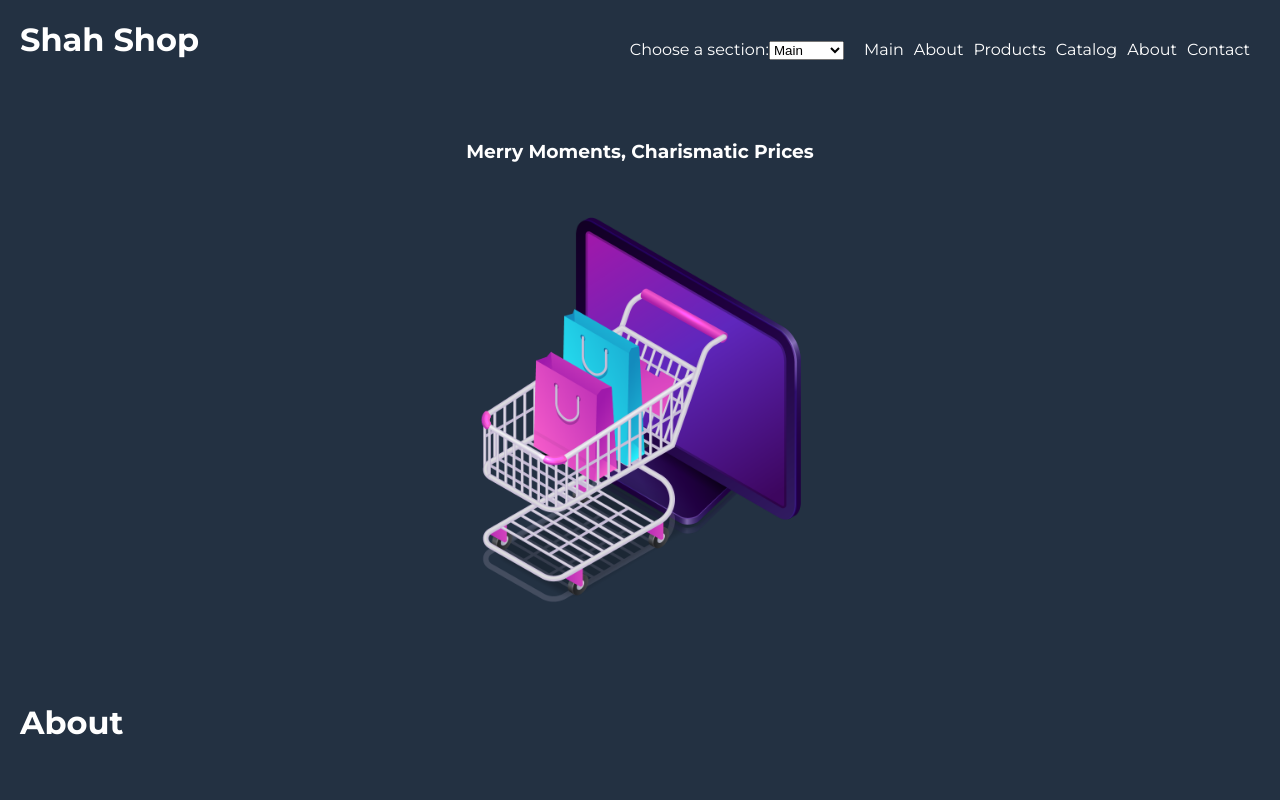
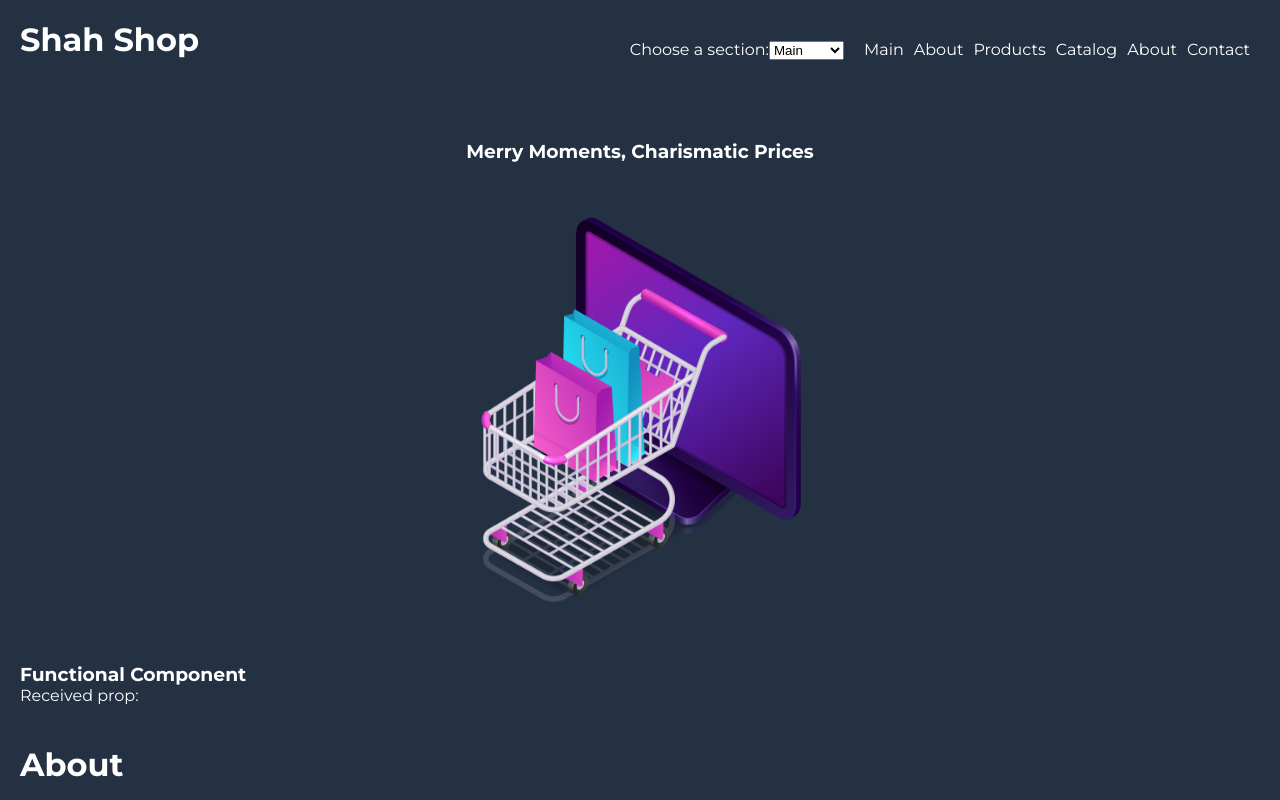
Before and after one commit to shahruhabd/react-final, a React (Create React App) app: page / in a window 1280 px wide. Shown: the top 800 px of the page. Built offline with nearby package versions, Linux system fonts and the light colour scheme; a web font is replaced by a local one.

Commit message:
создали функциональные и классовые компоненты

```diff
--- /dev/null
+++ b/src/components/FunctionalComponent.js
@@ -0,0 +1,12 @@
+import React from 'react';
+
+const FunctionalComponent = (props) => {
+  return (
+    <div>
+      <h3>Functional Component</h3>
+      <p>Received prop: {props.message}</p>
+    </div>
+  );
+};
+
+export default FunctionalComponent;
--- a/src/pages/Main.js
+++ b/src/pages/Main.js
@@ -3,12 +3,14 @@ import Header from "../components/Header"
 import ContentBlock from '../components/ContentBlock'
 
 import '../css/main.css'
+import FunctionalComponent from '../components/FunctionalComponent'
 
 const Main = () => {
   return (
     <div className='wrapper'>
         <Header />
         <ContentBlock />
+        <FunctionalComponent />
     </div>
   )
 }
```
Also changed, not shown: src/components/ClassComponent.js (added, +26 -0 lines).
